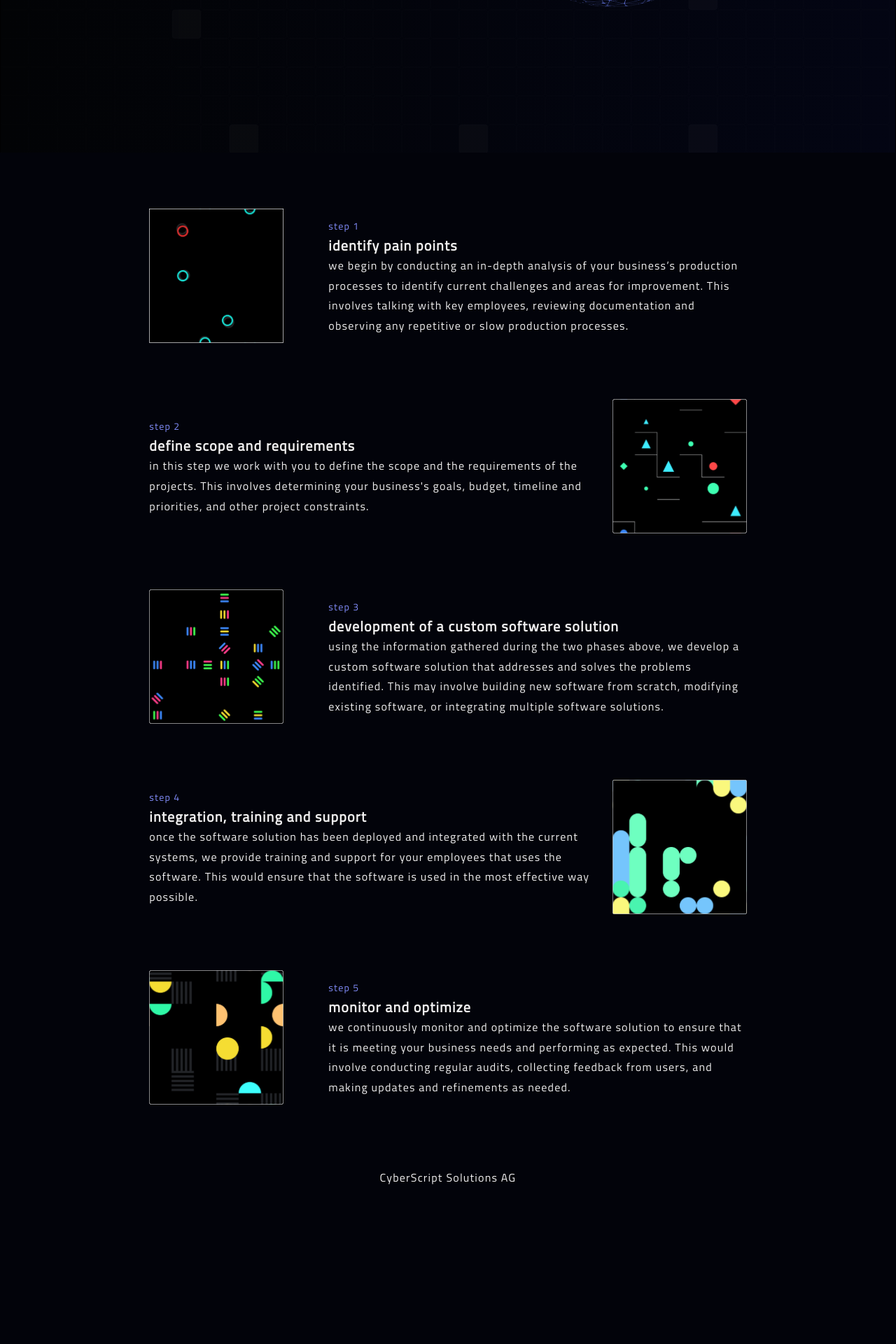
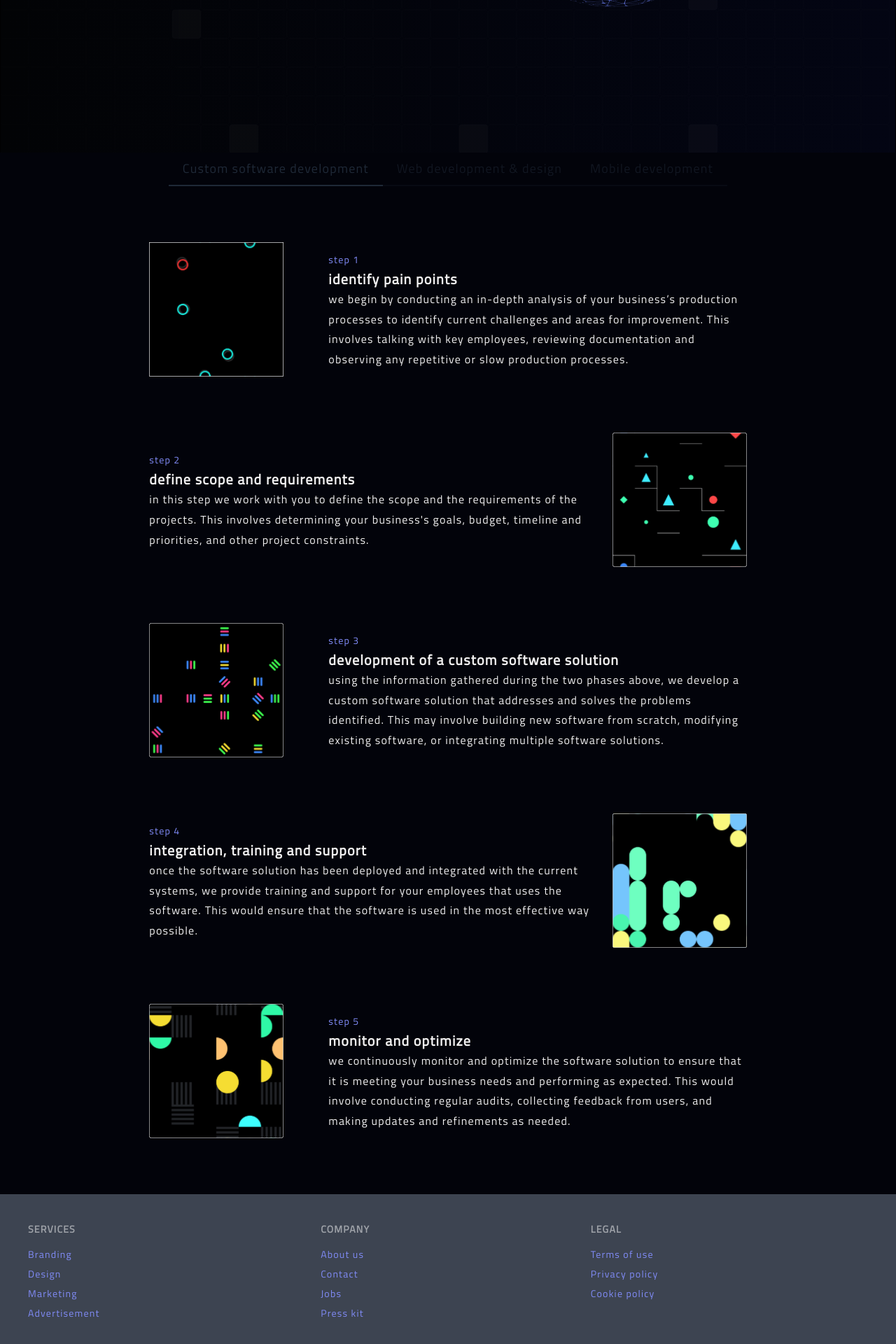
Before and after one commit to Nderim1/cyscSolutions, a SvelteKit app: page / in a window 1280 px wide. Shown: the part 582-2502 px from the top of the page at 70% size. Before the commit the page ends 2288 px from the top, so only its background shows below. Built offline with nearby package versions, Linux system fonts and the light colour scheme.

Commit message:
Add work sections

```diff
--- a/package.json
+++ b/package.json
@@ -28,6 +28,7 @@
   "dependencies": {
     "@fontsource/dosis": "^4.5.11",
     "@fontsource/titillium-web": "^4.5.9",
+    "daisyui": "^2.51.6",
     "lodash-es": "^4.17.21"
   }
 }
--- /dev/null
+++ b/src/lib/components/Custom.svelte
@@ -0,0 +1,49 @@
+<script>
+	import Step from './step.svelte';
+	import step1Img from '$lib/images/step1.svg';
+	import step2Img from '$lib/images/step2.svg';
+	import step3Img from '$lib/images/step3.svg';
+	import step4Img from '$lib/images/step4.svg';
+	import step5Img from '$lib/images/step5.svg';
+	const stepsData = [
+		{
+			img: step1Img,
+			title: 'identify pain points',
+			description:
+				'we begin by conducting an in-depth analysis of your business’s production processes to identify current challenges and areas for improvement. This involves talking with key employees, reviewing documentation and observing any repetitive or slow production processes.'
+		},
+		{
+			img: step2Img,
+			title: 'define scope and requirements',
+			description:
+				"in this step we work with you to define the scope and the requirements of the projects. This involves determining your business's goals, budget, timeline and priorities, and other project constraints."
+		},
+		{
+			img: step3Img,
+			title: 'development of a custom software solution',
+			description:
+				'using the information gathered during the two phases above, we develop a custom software solution that addresses and solves the problems identified. This may involve building new software from scratch, modifying existing software, or integrating multiple software solutions.'
+		},
+		{
+			img: step4Img,
+			title: 'integration, training and support',
+			description:
+				'once the software solution has been deployed and integrated with the current systems, we provide training and support for your employees that uses the software. This would ensure that the software is used in the most effective way possible.'
+		},
+		{
+			img: step5Img,
+			title: 'monitor and optimize',
+			description:
+				'we continuously monitor and optimize the software solution to ensure that it is meeting your business needs and performing as expected. This would involve conducting regular audits, collecting feedback from users, and making updates and refinements as needed.'
+		}
+	];
+</script>
+
+<div class="flex items-center content-center ml-auto mr-auto h-full md:w-11/12 lg:w-5/6 xl:w-2/3">
+	<div>
+		{#each stepsData as step, index}
+			{@const isEven = index % 2 === 0}
+			<Step stepData={step} {isEven} {index} />
+		{/each}
+	</div>
+</div>
--- /dev/null
+++ b/src/lib/components/Mobile.svelte
@@ -0,0 +1 @@
+<span>Mobile</span>
--- /dev/null
+++ b/src/lib/components/Web.svelte
@@ -0,0 +1 @@
+<span>hello web</span>
--- a/src/routes/+layout.svelte
+++ b/src/routes/+layout.svelte
@@ -1,18 +1,17 @@
 <script>
 	import Header from './Header.svelte';
 	import './styles.css';
+	import Footer from './Footer.svelte';
 </script>
 
-<div class="app" id="particles-js">
+<div class="app">
 	<Header />
 
 	<main>
 		<slot />
 	</main>
 
-	<footer>
-		<p>CyberScript Solutions AG</p>
-	</footer>
+	<Footer />
 </div>
 
 <style>
--- a/src/routes/+page.svelte
+++ b/src/routes/+page.svelte
@@ -1,45 +1,16 @@
 <script>
 	import Divider from '../lib/components/divider.svelte';
-	import Step from '../lib/components/step.svelte';
 	import ball from '$lib/images/network_ball.png';
-	import step1Img from '$lib/images/step1.svg';
-	import step2Img from '$lib/images/step2.svg';
-	import step3Img from '$lib/images/step3.svg';
-	import step4Img from '$lib/images/step4.svg';
-	import step5Img from '$lib/images/step5.svg';
 
-	const stepsData = [
-		{
-			img: step1Img,
-			title: 'identify pain points',
-			description:
-				'we begin by conducting an in-depth analysis of your business’s production processes to identify current challenges and areas for improvement. This involves talking with key employees, reviewing documentation and observing any repetitive or slow production processes.'
-		},
-		{
-			img: step2Img,
-			title: 'define scope and requirements',
-			description:
-				"in this step we work with you to define the scope and the requirements of the projects. This involves determining your business's goals, budget, timeline and priorities, and other project constraints."
-		},
-		{
-			img: step3Img,
-			title: 'development of a custom software solution',
-			description:
-				'using the information gathered during the two phases above, we develop a custom software solution that addresses and solves the problems identified. This may involve building new software from scratch, modifying existing software, or integrating multiple software solutions.'
-		},
-		{
-			img: step4Img,
-			title: 'integration, training and support',
-			description:
-				'once the software solution has been deployed and integrated with the current systems, we provide training and support for your employees that uses the software. This would ensure that the software is used in the most effective way possible.'
-		},
-		{
-			img: step5Img,
-			title: 'monitor and optimize',
-			description:
-				'we continuously monitor and optimize the software solution to ensure that it is meeting your business needs and performing as expected. This would involve conducting regular audits, collecting feedback from users, and making updates and refinements as needed.'
-		}
-	];
+	import Custom from '../lib/components/Custom.svelte';
+	import Web from '../lib/components/Web.svelte';
+	import Mobile from '../lib/components/Mobile.svelte';
+
+	let sectionToShow = 'custom';
+
+	const changeSection = (section) => {
+		sectionToShow = section;
+	};
 </script>
 
 <svelte:head>
@@ -74,14 +45,31 @@
 			</div>
 		</section>
 	</div>
-	<div class="flex items-center content-center ml-auto mr-auto h-full md:w-11/12 lg:w-5/6 xl:w-2/3">
-		<div>
-			{#each stepsData as step, index}
-				{@const isEven = index % 2 === 0}
-				<Step stepData={step} {isEven} {index} />
-			{/each}
+	<div class="flex w-full justify-center">
+		<div class="tabs">
+			<button
+				class="tab tab-lg tab-bordered {sectionToShow === 'custom' ? 'tab-active' : ''}"
+				on:click={() => changeSection('custom')}>Custom software development</button
+			>
+			<button
+				class="tab tab-lg tab-bordered {sectionToShow === 'web' ? 'tab-active' : ''}"
+				on:click={() => changeSection('web')}>Web development & design</button
+			>
+			<button
+				class="tab tab-lg tab-bordered {sectionToShow === 'mobile' ? 'tab-active' : ''}"
+				on:click={() => changeSection('mobile')}>Mobile development</button
+			>
 		</div>
 	</div>
+	{#if sectionToShow === 'custom'}
+		<!-- content here -->
+		<Custom />
+	{:else if sectionToShow === 'web'}
+		<Web />
+	{:else}
+		<!-- else content here -->
+		<Mobile />
+	{/if}
 </div>
 
 <style>
--- a/src/routes/Counter.svelte
+++ /dev/null
@@ -1,102 +0,0 @@
-<script>
-	import { spring } from 'svelte/motion';
-
-	let count = 0;
-
-	const displayed_count = spring();
-	$: displayed_count.set(count);
-	$: offset = modulo($displayed_count, 1);
-
-	function modulo(n, m) {
-		// handle negative numbers
-		return ((n % m) + m) % m;
-	}
-</script>
-
-<div class="counter">
-	<button on:click={() => (count -= 1)} aria-label="Decrease the counter by one">
-		<svg aria-hidden="true" viewBox="0 0 1 1">
-			<path d="M0,0.5 L1,0.5" />
-		</svg>
-	</button>
-
-	<div class="counter-viewport">
-		<div class="counter-digits" style="transform: translate(0, {100 * offset}%)">
-			<strong class="hidden" aria-hidden="true">{Math.floor($displayed_count + 1)}</strong>
-			<strong>{Math.floor($displayed_count)}</strong>
-		</div>
-	</div>
-
-	<button on:click={() => (count += 1)} aria-label="Increase the counter by one">
-		<svg aria-hidden="true" viewBox="0 0 1 1">
-			<path d="M0,0.5 L1,0.5 M0.5,0 L0.5,1" />
-		</svg>
-	</button>
-</div>
-
-<style>
-	.counter {
-		display: flex;
-		border-top: 1px solid rgba(0, 0, 0, 0.1);
-		border-bottom: 1px solid rgba(0, 0, 0, 0.1);
-		margin: 1rem 0;
-	}
-
-	.counter button {
-		width: 2em;
-		padding: 0;
-		display: flex;
-		align-items: center;
-		justify-content: center;
-		border: 0;
-		background-color: transparent;
-		touch-action: manipulation;
-		font-size: 2rem;
-	}
-
-	.counter button:hover {
-		background-color: var(--color-bg-1);
-	}
-
-	svg {
-		width: 25%;
-		height: 25%;
-	}
-
-	path {
-		vector-effect: non-scaling-stroke;
-		stroke-width: 2px;
-		stroke: #444;
-	}
-
-	.counter-viewport {
-		width: 8em;
-		height: 4em;
-		overflow: hidden;
-		text-align: center;
-		position: relative;
-	}
-
-	.counter-viewport strong {
-		position: absolute;
-		display: flex;
-		width: 100%;
-		height: 100%;
-		font-weight: 400;
-		color: var(--color-theme-1);
-		font-size: 4rem;
-		align-items: center;
-		justify-content: center;
-	}
-
-	.counter-digits {
-		position: absolute;
-		width: 100%;
-		height: 100%;
-	}
-
-	.hidden {
-		top: -100%;
-		user-select: none;
-	}
-</style>
--- /dev/null
+++ b/src/routes/Footer.svelte
@@ -0,0 +1,22 @@
+<footer class="footer p-10 bg-neutral text-neutral-content">
+	<div>
+		<span class="footer-title">Services</span>
+		<a class="link link-hover">Branding</a>
+		<a class="link link-hover">Design</a>
+		<a class="link link-hover">Marketing</a>
+		<a class="link link-hover">Advertisement</a>
+	</div>
+	<div>
+		<span class="footer-title">Company</span>
+		<a class="link link-hover">About us</a>
+		<a class="link link-hover">Contact</a>
+		<a class="link link-hover">Jobs</a>
+		<a class="link link-hover">Press kit</a>
+	</div>
+	<div>
+		<span class="footer-title">Legal</span>
+		<a class="link link-hover">Terms of use</a>
+		<a class="link link-hover">Privacy policy</a>
+		<a class="link link-hover">Cookie policy</a>
+	</div>
+</footer>
--- a/tailwind.config.cjs
+++ b/tailwind.config.cjs
@@ -8,5 +8,5 @@ module.exports = {
       }
     }
   },
-  plugins: [],
+  plugins: [require('daisyui')],
 }
```
Also changed, not shown: 1 other file (tests, documents, lock files or other folders).
